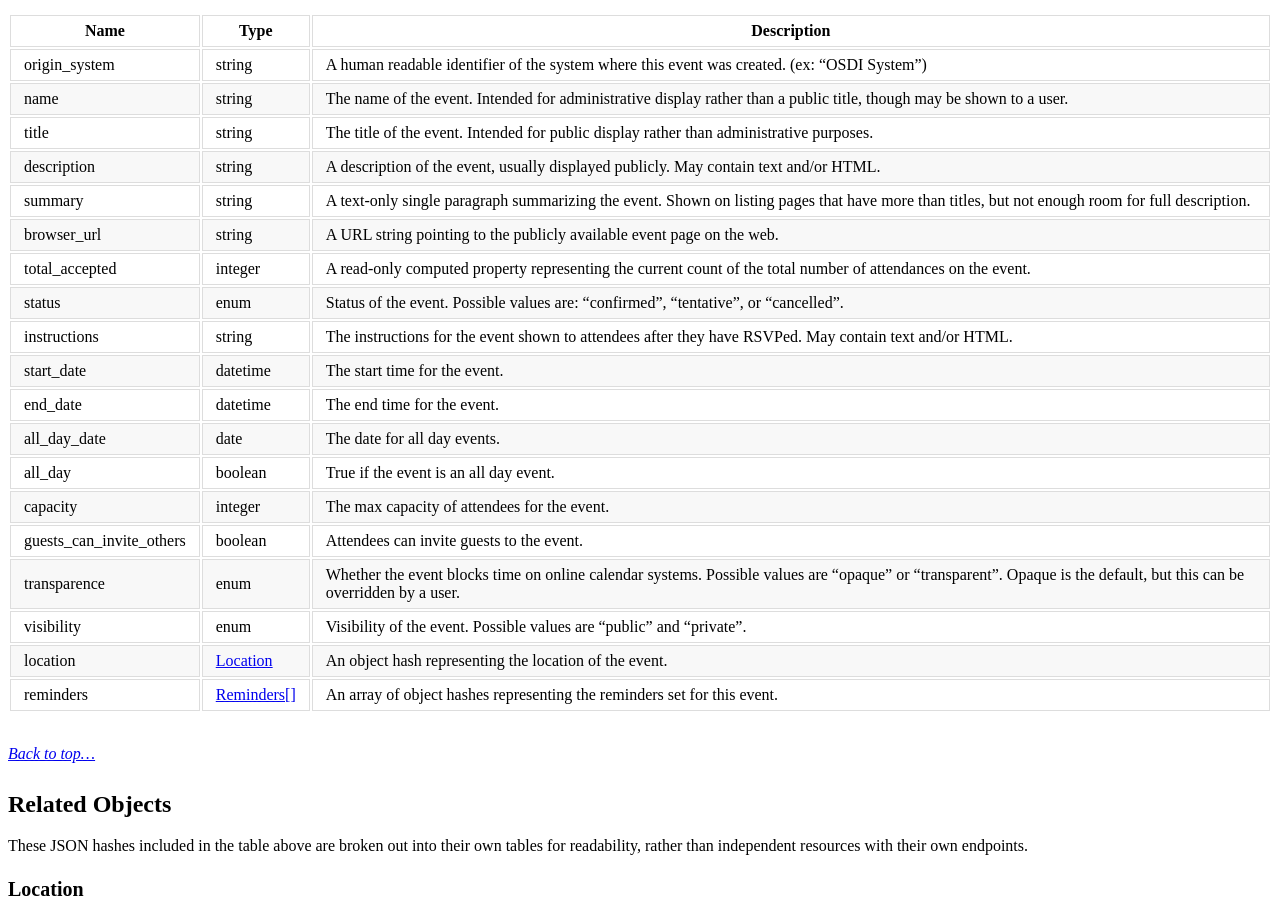
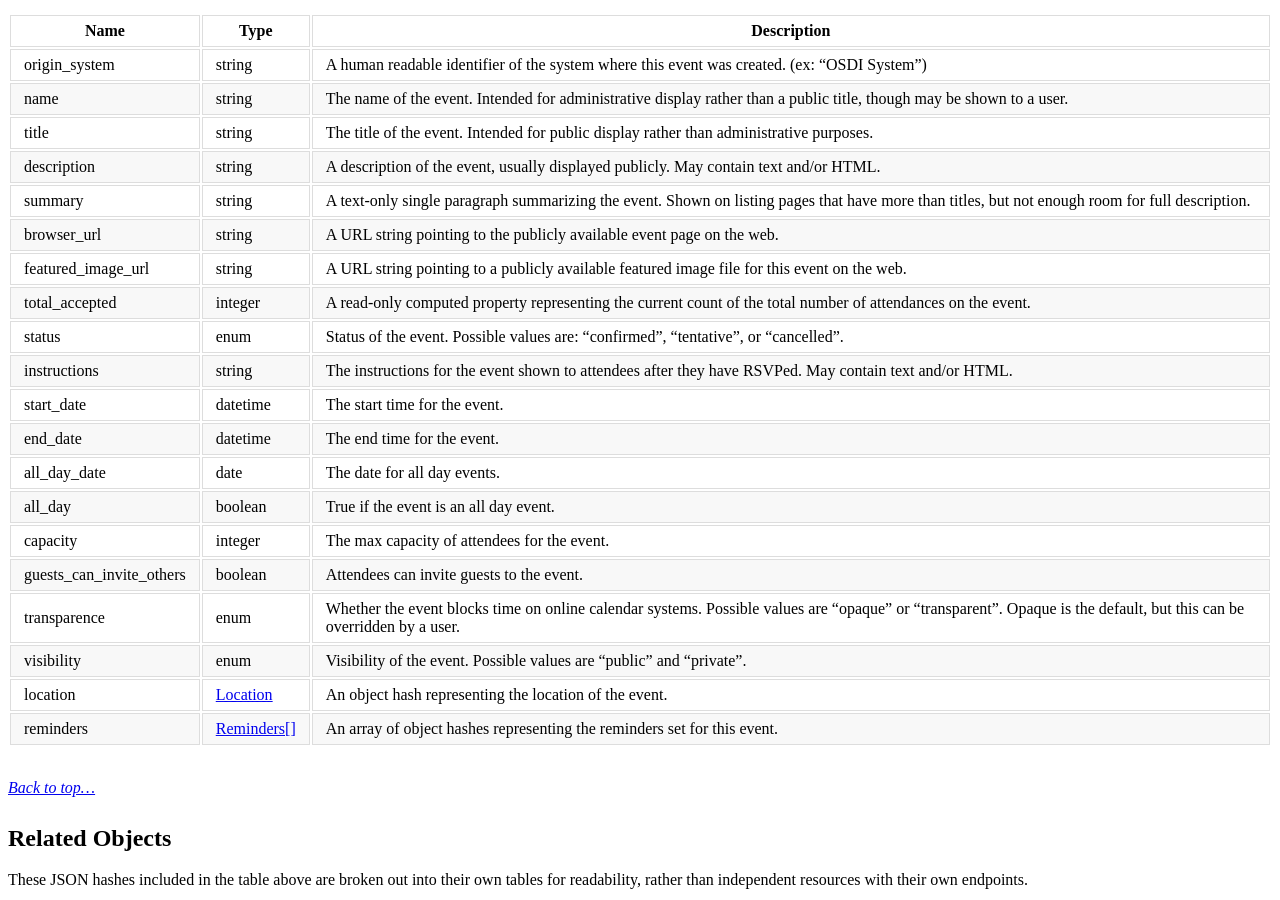
Before and after one commit to opensupporter/osdi-docs, a Jekyll site: the page built from events.md, in a window 1280 px wide and 900 px high, scrolled down 2010 px. Built offline with Jekyll 4.4.1, drawn with Linux system fonts in a browser that asks for light colours; a style sheet for code colours, icons or effects is not loaded; some of the changed text lies outside the part shown.

Commit message:
featured image url

```diff
--- a/events.md
+++ b/events.md
@@ -55,6 +55,7 @@ A list of fields specific to the Event resource.
 |description		|string		|A description of the event, usually displayed publicly. May contain text and/or HTML.
 |summary			|string		|A text-only single paragraph summarizing the event. Shown on listing pages that have more than titles, but not enough room for full description.
 |browser_url		|string		|A URL string pointing to the publicly available event page on the web.
+|featured_image_url		|string		|A URL string pointing to a publicly available featured image file for this event on the web.
 |total_accepted		|integer	|A read-only computed property representing the current count of the total number of attendances on the event.
 |status				|enum		|Status of the event.  Possible values are: "confirmed", "tentative", or "cancelled".
 |instructions		| string 	|The instructions for the event shown to attendees after they have RSVPed. May contain text and/or HTML.
@@ -196,6 +197,7 @@ Cache-Control: max-age=0, private, must-revalidate
                 "summary": "Join us in the park to rally for justice!",
                 "instructions": "<p>Bring a friend and a sign.</p>",
                 "browser_url": "http://osdi-sample-system.org/events/rally-for-justice",
+                "featured_image_url": "http://osdi-sample-system.org/images/rally-for-justice-banner.jpg",
                 "total_accepted": 14,
                 "status": "confirmed",
                 "start_date": "2015-03-14T12:00:00Z",
@@ -357,6 +359,7 @@ Cache-Control: max-age=0, private, must-revalidate
     "summary": "Join us in the park to rally for justice!",
     "instructions": "<p>Bring a friend and a sign.</p>",
     "browser_url": "http://osdi-sample-system.org/events/rally-for-justice",
+    "featured_image_url": "http://osdi-sample-system.org/images/rally-for-justice-banner.jpg",
     "total_accepted": 14,
     "status": "confirmed",
     "start_date": "2015-03-14T12:00:00Z",
```
Also changed, not shown: README.md (+1 -1 lines), advocacy_campaigns.md (+3 -0 lines), forms.md (+3 -0 lines), fundraising_pages.md (+3 -0 lines), petitions.md (+3 -0 lines).
